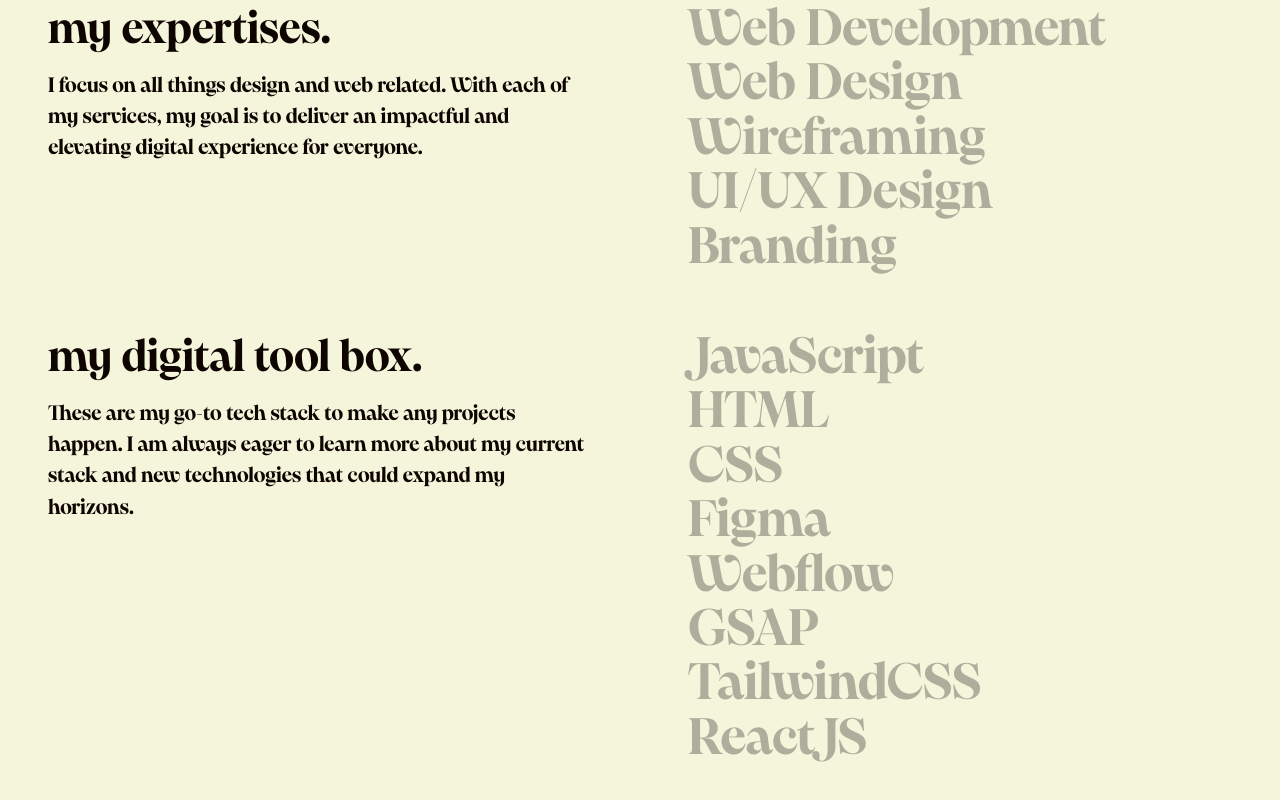
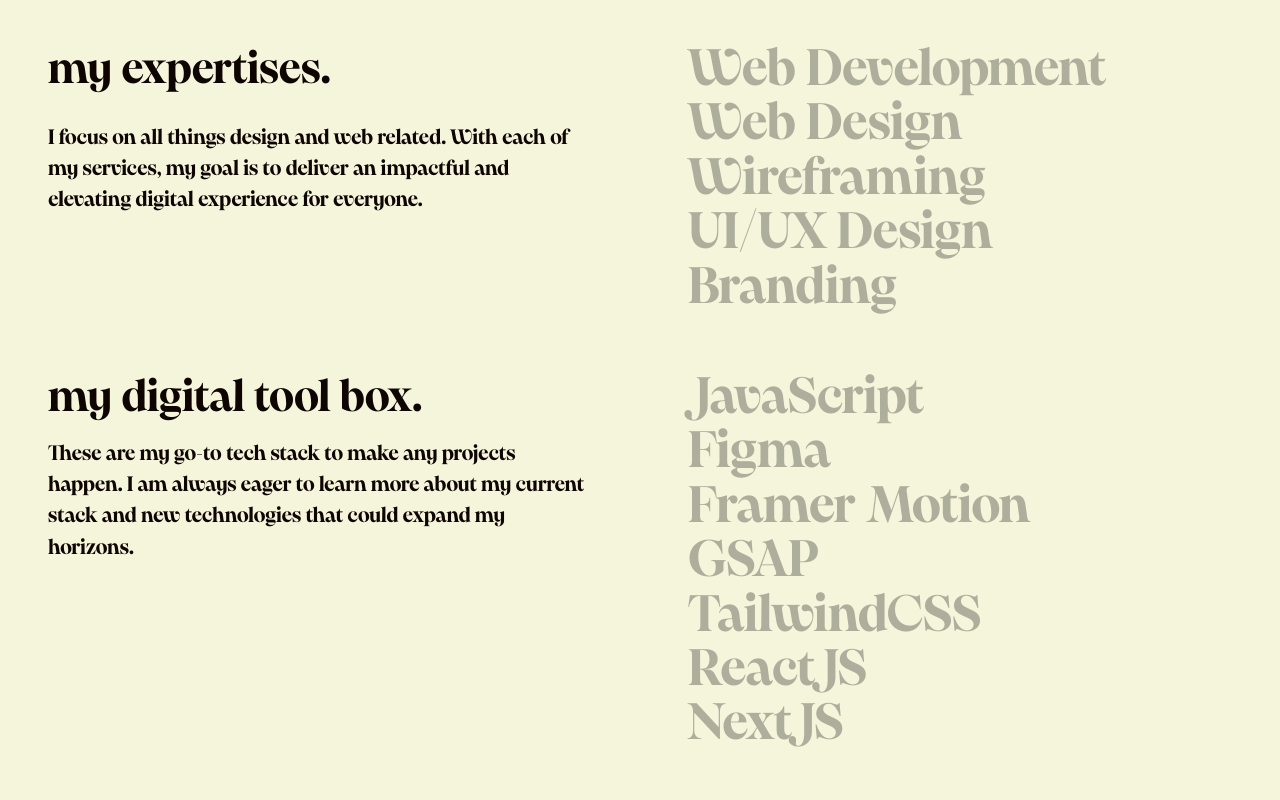
Before and after one commit to CMI-James/main-portfolio, a Next.js app: page / in a window 1280 px wide. Shown: the part 3220-4020 px from the top of the page. Built offline with nearby package versions, Linux system fonts and the light colour scheme.

Commit message:
feat: improved the theme color in Service page

```diff
--- a/src/components/Services.jsx
+++ b/src/components/Services.jsx
@@ -16,22 +16,22 @@ const Services = () => {
 
   const toolBoxItems = [
     "JavaScript",
-    "HTML",
-    "CSS",
+    // "HTML",
+    // "CSS",
     "Figma",
-    "Webflow",
+    "Framer Motion",
     "GSAP",
     "TailwindCSS",
     "ReactJS",
+    "NextJS",
   ];
   return (
-    <Section className="theme-dark-light relative">
+    <Section className="theme-dark-light ">
       <SectionHeader title="Services" />
       <SectionBody>
-        <div className="space-y-14">
-          <div className="mt-10 grid grid-cols-1 gap-5 md:grid-cols-2 md:gap-24">
-            <div className="space-y-6">
-              <div className="space-y-3 2xl:space-y-10">
+        <div className="space-y-14 mt-20">
+          <div className="mt-10 grid grid-cols-1 gap-5 md:grid-cols-2 md:gap-24 relative">
+            <div className="space-y-6 sticky top-0 h-full">
               <h3 className="text-heading-3 2xl:text-7xl font-semibold leading-tight">
                 my expertises.
               </h3>
@@ -40,8 +40,6 @@ const Services = () => {
                 services, my goal is to deliver an impactful and elevating
                 digital experience for everyone.
               </p>
-              </div>
-              <div className="h-1 w-full bg-accent-100 opacity-50 md:hidden"></div>
             </div>
             <div className="select-none leading-[2.3rem] text-secondary-500 md:leading-[2.5rem] lg:leading-[3.4rem]">
               {expertiseItems.map((item, index) => (
```
Lines whose indentation alone changed are shown as unchanged.
